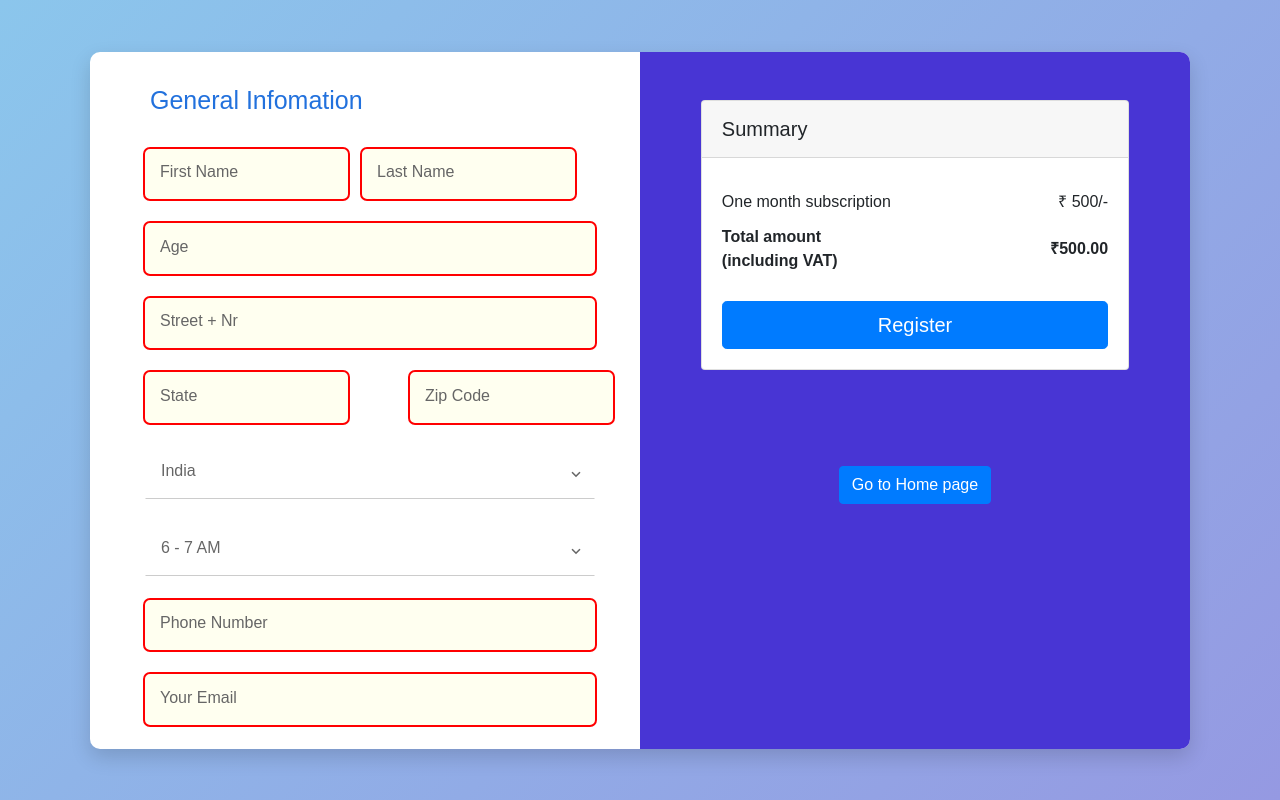
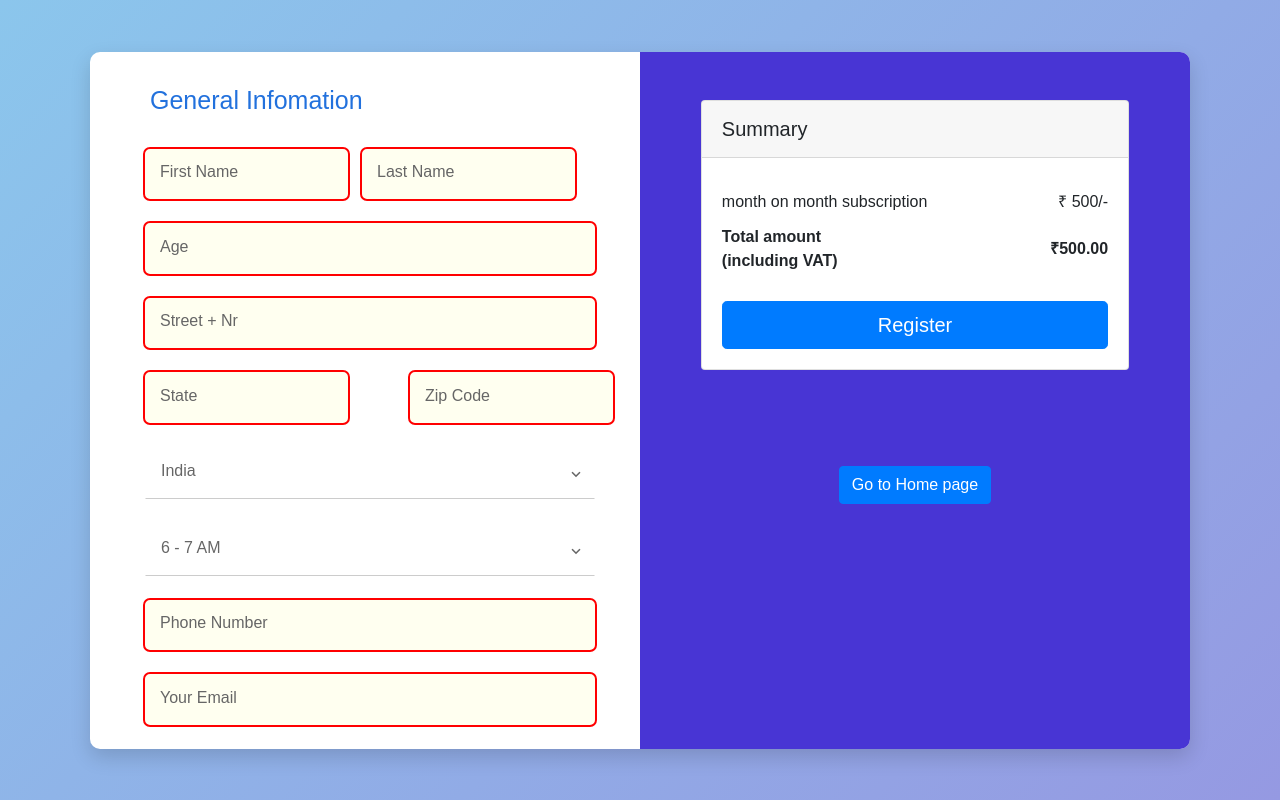
Before and after one commit to Sharatn7/Yoga-Studio-Management-System, a Django app: page /register/ in a window 1280 px wide. Run offline with Django 4.2, Linux system fonts and the light colour scheme; some web fonts are replaced.

Commit message:
minor tweek

```diff
--- a/members_bio/views.py
+++ b/members_bio/views.py
@@ -45,7 +45,7 @@ def addrecord(request):
     zip = request.POST['zip']
     country = request.POST['country']
     phone = request.POST['phone']
-    fee_status = 'paid'
+    fee_status = 'unpaid'
     batch_change = ''
     date_joined = (datetime.now().date()).isoformat()
     current_batch_slot = request.POST['slot']
--- a/templates/yoga_app/register.html
+++ b/templates/yoga_app/register.html
@@ -91,7 +91,7 @@
 								<ul class="list-group list-group-flush">
 									<li
 										class="list-group-item d-flex justify-content-between align-items-center border-0 px-0 pb-0">
-										One month subscription
+										month on month subscription
 										<span>&#8377; 500/-</span>
 									</li>
 									<li
```
